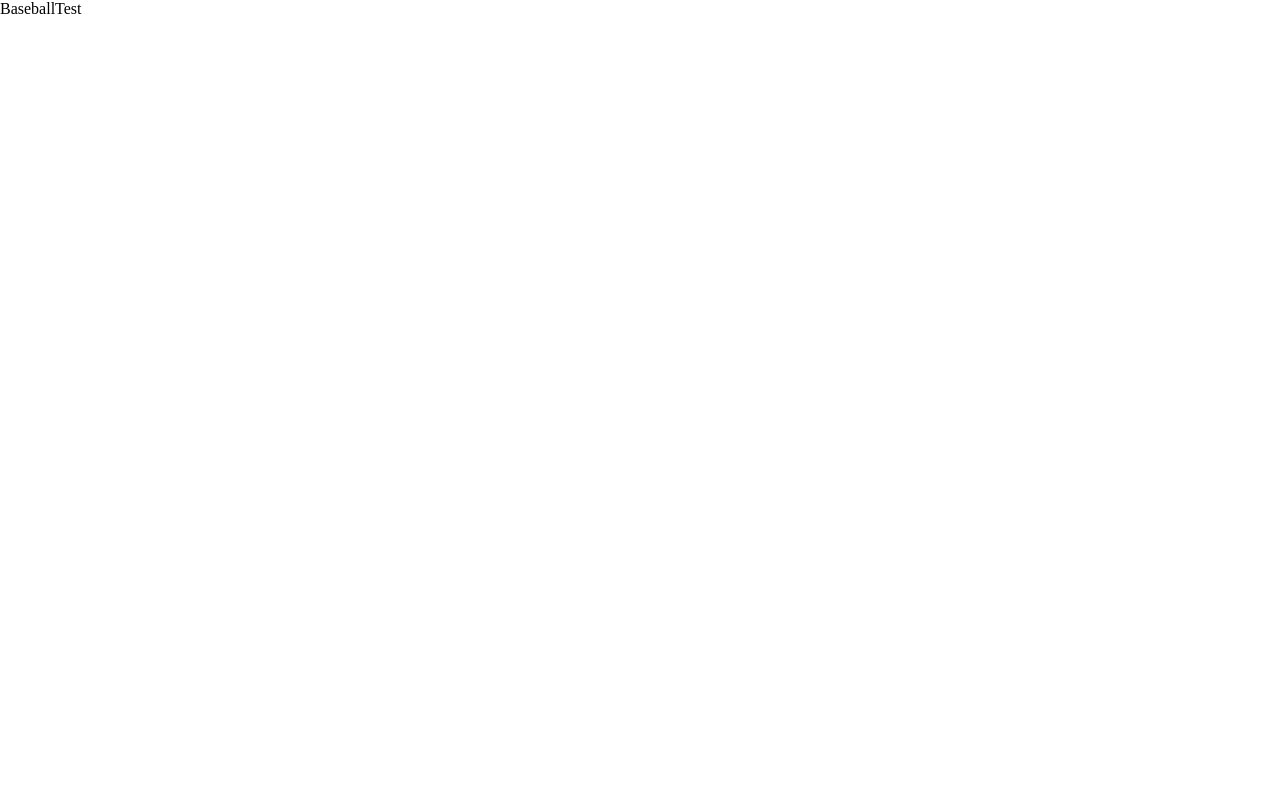
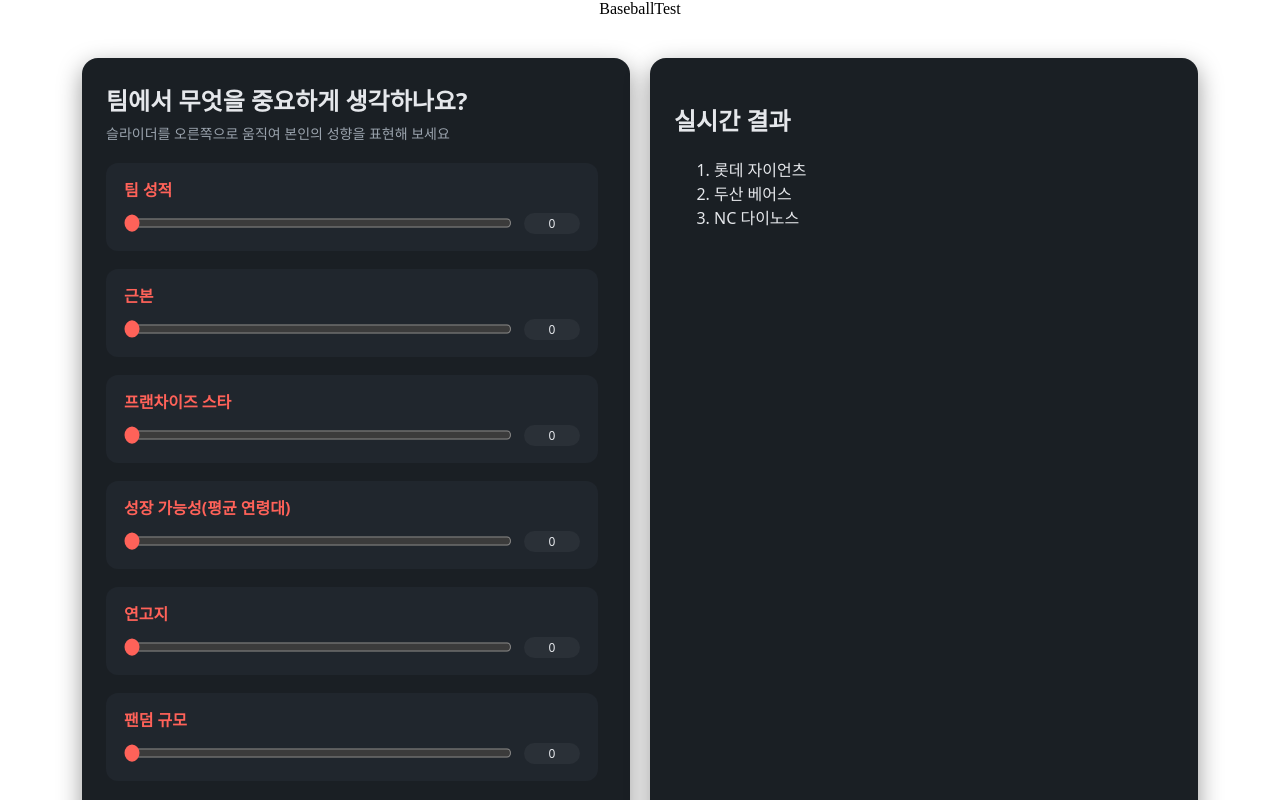
Before and after one commit to SportsTeamRecommend/FrontEnd, a React (Vite) app: page /test/baseball in a window 1280 px wide. Shown: the top 800 px of the page. Built offline with nearby package versions, Linux system fonts and the light colour scheme.

Commit message:
feat: 테스트페이지 슬라이더 구현

```diff
--- a/src/components/Button.css
+++ b/src/components/Button.css
@@ -17,3 +17,13 @@ button {
   color: white;
   border: 6px solid white;
 }
+
+.btn_resultPage {
+  width: 200px;
+  height: 100px;
+  line-height: 100px;
+  font-size: 18px;
+  background-color: #1a1f24;
+  color: white;
+  border: 6px solid white;
+}
--- /dev/null
+++ b/src/components/LiveResultCard.css
@@ -0,0 +1,19 @@
+/* 컨테이너/카드 스타일은 동일 */
+.live-result-card {
+  background: #1a1f24;
+  padding: 24px;
+  border-radius: 16px;
+  box-shadow: 0 8px 24px rgba(0, 0, 0, 0.4);
+  max-width: 520px;
+  color: #e5e7eb;
+  font-family: system-ui, sans-serif;
+
+  width: 500px;
+  height: 800px;
+}
+
+.live-result-card__title h2 {
+  margin: 0 0 6px;
+  font-size: 24px;
+  font-weight: 700;
+}
--- /dev/null
+++ b/src/components/LiveResultCard.jsx
@@ -0,0 +1,31 @@
+import './LiveResultCard.css';
+
+const mokeData = {
+  f1: [
+    { team: 'Red Bull Racing' },
+    { team: 'Mercedes-AMG' },
+    { team: 'Ferrari' },
+  ],
+  baseball: [
+    { team: '롯데 자이언츠' },
+    { team: '두산 베어스' },
+    { team: 'NC 다이노스' },
+  ],
+};
+
+const LiveResultCard = ({ type }) => {
+  return (
+    <div className="live-result-card">
+      <h2 className="live-result-card__title">실시간 결과</h2>
+      <ol className="live-result-card__list">
+        {mokeData[type].map((item, idx) => (
+          <li key={idx} className="live-result-card__item">
+            <span className="live-result-card__team">{item.team}</span>
+          </li>
+        ))}
+      </ol>
+    </div>
+  );
+};
+
+export default LiveResultCard;
--- /dev/null
+++ b/src/components/WeightSlider.css
@@ -0,0 +1,93 @@
+/* 컨테이너/카드 스타일은 동일 */
+.weight-slider {
+  background: #1a1f24;
+  padding: 24px;
+  border-radius: 16px;
+  box-shadow: 0 8px 24px rgba(0, 0, 0, 0.4);
+  max-width: 520px;
+  color: #e5e7eb;
+  font-family: system-ui, sans-serif;
+
+  width: 500px;
+  height: 800px;
+}
+
+.weight-slider__header h2 {
+  margin: 0 0 6px;
+  font-size: 24px;
+  font-weight: 700;
+}
+.weight-slider__header p {
+  margin: 0 0 20px;
+  color: #9aa3ad;
+  font-size: 14px;
+}
+
+.weight-slider__list {
+  display: flex;
+  flex-direction: column;
+  gap: 18px;
+  padding-right: 8px;
+}
+
+.weight-slider__item {
+  display: grid;
+  grid-template-columns: 1fr auto;
+  grid-template-areas:
+    'label label'
+    'range value';
+  row-gap: 8px;
+  column-gap: 12px;
+  padding: 14px 18px;
+  border-radius: 12px;
+  background: #20262d;
+}
+
+.weight-slider__label {
+  grid-area: label;
+  font-weight: 700;
+  color: #ff6259;
+}
+.weight-slider__value {
+  grid-area: value;
+  align-self: center;
+  justify-self: end;
+  font-size: 12px;
+  padding: 2px 10px;
+  border-radius: 999px;
+  background: #2a3037;
+  min-width: 36px;
+  text-align: center;
+}
+
+/* ===== 슬라이더: 프리픽스 없이 가능한 최대한 깔끔하게 ===== */
+.weight-slider__range {
+  grid-area: range;
+  width: 100%;
+  /* accent-color: 지원 브라우저에서 thumb/채움색을 한 번에 통일 */
+  accent-color: #ff6259; /* ✅ 크롬/엣지/사파리/파폭 최신 지원 */
+  background: transparent; /* 기본 배경 제거(브라우저가 알아서 렌더) */
+  height: 28px; /* 클릭 영역 넓혀 접근성 개선 */
+  margin: 0;
+  cursor: pointer;
+  outline: none; /* 파란 포커스 링 제거 */
+  /* 살짝 세로 스케일로 ‘두꺼운 트랙’ 느낌 (thumb도 같이 굵어지지만 깔끔) */
+  transform: scaleY(1.15);
+  transform-origin: center;
+}
+
+/* 가장자리 잘림 방지용 여백(thumb이 모서리에 닿는 느낌 완화) */
+.weight-slider__range {
+  padding-right: 10px;
+  box-sizing: border-box;
+}
+
+/* 포커스시 파란색 하이라이트 최소화(표준 속성만 사용) */
+.weight-slider__range:focus-visible {
+  outline: none;
+}
+
+/* Hover 시 살짝 밝게(표준만 사용) */
+.weight-slider__item:hover {
+  filter: brightness(1.02);
+}
--- /dev/null
+++ b/src/components/WeightSlider.jsx
@@ -0,0 +1,40 @@
+import './WeightSlider.css';
+import { useState } from 'react';
+
+const WeightSlider = ({ labels }) => {
+  const [values, setValues] = useState(Array(labels.length).fill(0));
+
+  const handleChange = (idx, newValue) => {
+    const updated = [...values];
+    updated[idx] = newValue;
+    setValues(updated);
+  };
+
+  return (
+    <div className="weight-slider">
+      <div className="weight-slider__header">
+        <h2>팀에서 무엇을 중요하게 생각하나요?</h2>
+        <p>슬라이더를 오른쪽으로 움직여 본인의 성향을 표현해 보세요</p>
+      </div>
+      <div className="weight-slider__list">
+        {labels.map((label, idx) => (
+          <div key={idx} className="weight-slider__item">
+            <span className="weight-slider__label">{label}</span>
+            <input
+              className="weight-slider__range"
+              type="range"
+              value={values[idx]}
+              min="0"
+              max="10"
+              step="0.1"
+              onChange={(e) => handleChange(idx, Number(e.target.value))}
+            />
+            <span className="weight-slider__value">{values[idx]}</span>
+          </div>
+        ))}
+      </div>
+    </div>
+  );
+};
+
+export default WeightSlider;
--- /dev/null
+++ b/src/pages/BaseballTest.css
@@ -0,0 +1,22 @@
+.baseball-test-page {
+  display: flex;
+  flex-direction: column;
+  width: 100vw;
+  gap: 40px;
+}
+
+.baseball-test-title {
+  text-align: center;
+}
+
+.test-container {
+  display: flex;
+  flex-direction: row;
+  gap: 20px;
+  justify-content: center;
+}
+
+.button-section {
+  display: flex;
+  justify-content: center;
+}
--- a/src/pages/BaseballTest.jsx
+++ b/src/pages/BaseballTest.jsx
@@ -1,5 +1,44 @@
+import WeightSlider from '../components/WeightSlider';
+import LiveResultCard from '../components/LiveResultCard';
+import Button from '../components/Button';
+import './BaseballTest.css';
+import { useNavigate } from 'react-router-dom';
+
 const BaseballTest = () => {
-  return <div>BaseballTest</div>;
+  const baseballSliderLabels = [
+    '팀 성적',
+    '근본',
+    '프랜차이즈 스타',
+    '성장 가능성(평균 연령대)',
+    '연고지',
+    '팬덤 규모',
+  ];
+
+  const nav = useNavigate();
+  const goResultPage = () => {
+    nav('/result');
+  };
+
+  return (
+    <div className="baseball-test-page">
+      <div className="baseball-test-title">BaseballTest</div>
+      <div className="test-container">
+        <div className="slider-section">
+          <WeightSlider labels={baseballSliderLabels} />
+        </div>
+        <div className="rank-section">
+          <LiveResultCard type={'baseball'} />
+        </div>
+      </div>
+      <div className="button-section">
+        <Button
+          text="결과 보러 가기"
+          type="resultPage"
+          onClick={goResultPage}
+        />
+      </div>
+    </div>
+  );
 };
 
 export default BaseballTest;
--- /dev/null
+++ b/src/pages/F1Test.css
@@ -0,0 +1,22 @@
+.f1test-page {
+  display: flex;
+  flex-direction: column;
+  width: 100vw;
+  gap: 40px;
+}
+
+.f1test-title {
+  text-align: center;
+}
+
+.test-container {
+  display: flex;
+  flex-direction: row;
+  gap: 20px;
+  justify-content: center;
+}
+
+.button-section {
+  display: flex;
+  justify-content: center;
+}
--- a/src/pages/F1Test.jsx
+++ b/src/pages/F1Test.jsx
@@ -1,5 +1,44 @@
+import WeightSlider from '../components/WeightSlider';
+import LiveResultCard from '../components/LiveResultCard';
+import Button from '../components/Button';
+import './F1Test.css';
+import { useNavigate } from 'react-router-dom';
+
 const F1Test = () => {
-  return <div>F1Test</div>;
+  const f1SliderLabels = [
+    '팀 성적',
+    '선수 경력(성적)',
+    '근본',
+    '프랜차이즈 or 유스',
+    '언더독',
+    '팬덤 규모',
+  ];
+
+  const nav = useNavigate();
+  const goResultPage = () => {
+    nav('/result');
+  };
+
+  return (
+    <div className="f1test-page">
+      <div className="f1test-title">F1Test</div>
+      <div className="test-container">
+        <div className="slider-section">
+          <WeightSlider labels={f1SliderLabels} />
+        </div>
+        <div className="rank-section">
+          <LiveResultCard type={'f1'} />
+        </div>
+      </div>
+      <div className="button-section">
+        <Button
+          text="결과 보러 가기"
+          type="resultPage"
+          onClick={goResultPage}
+        />
+      </div>
+    </div>
+  );
 };
 
 export default F1Test;
```
